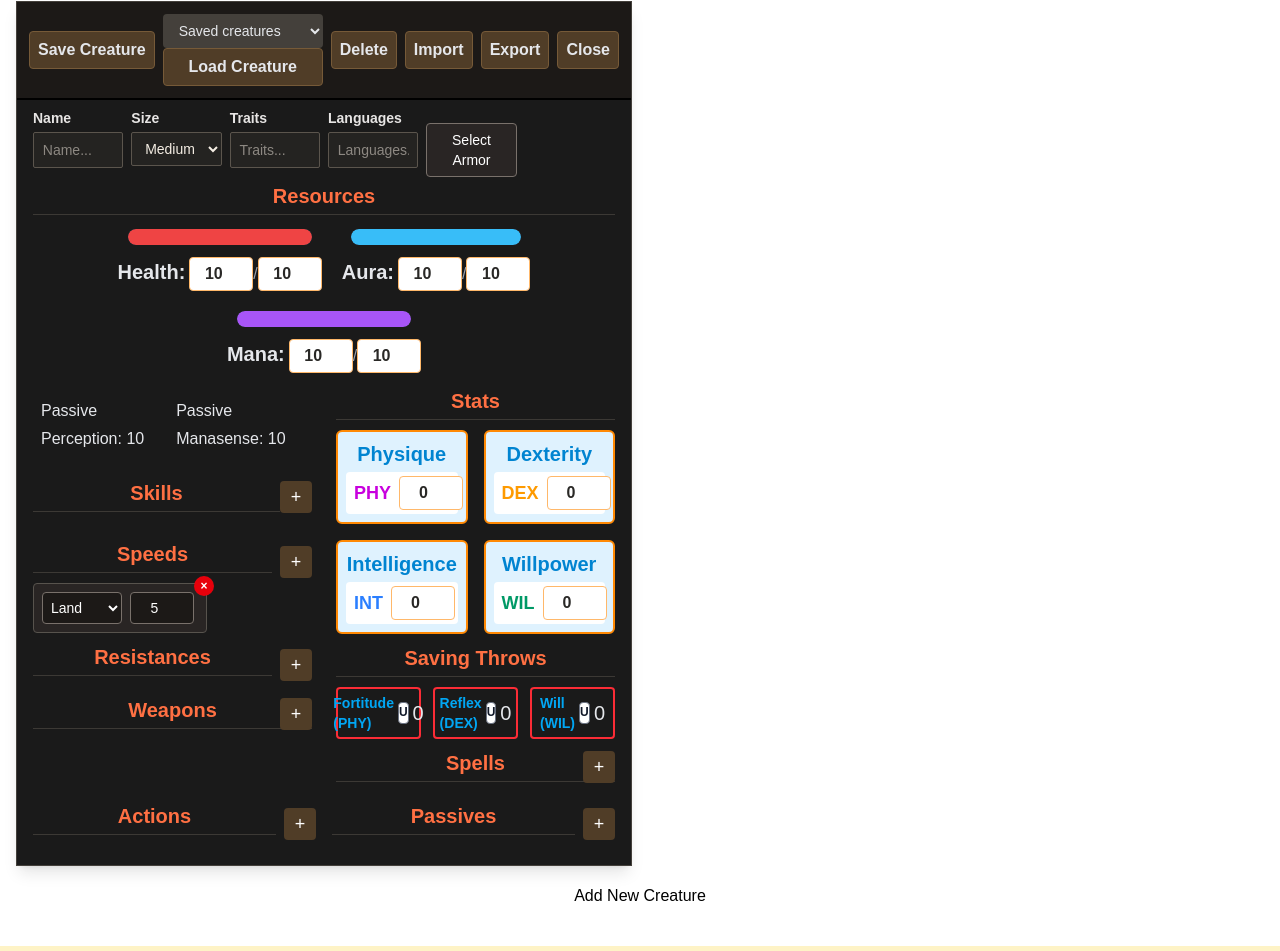
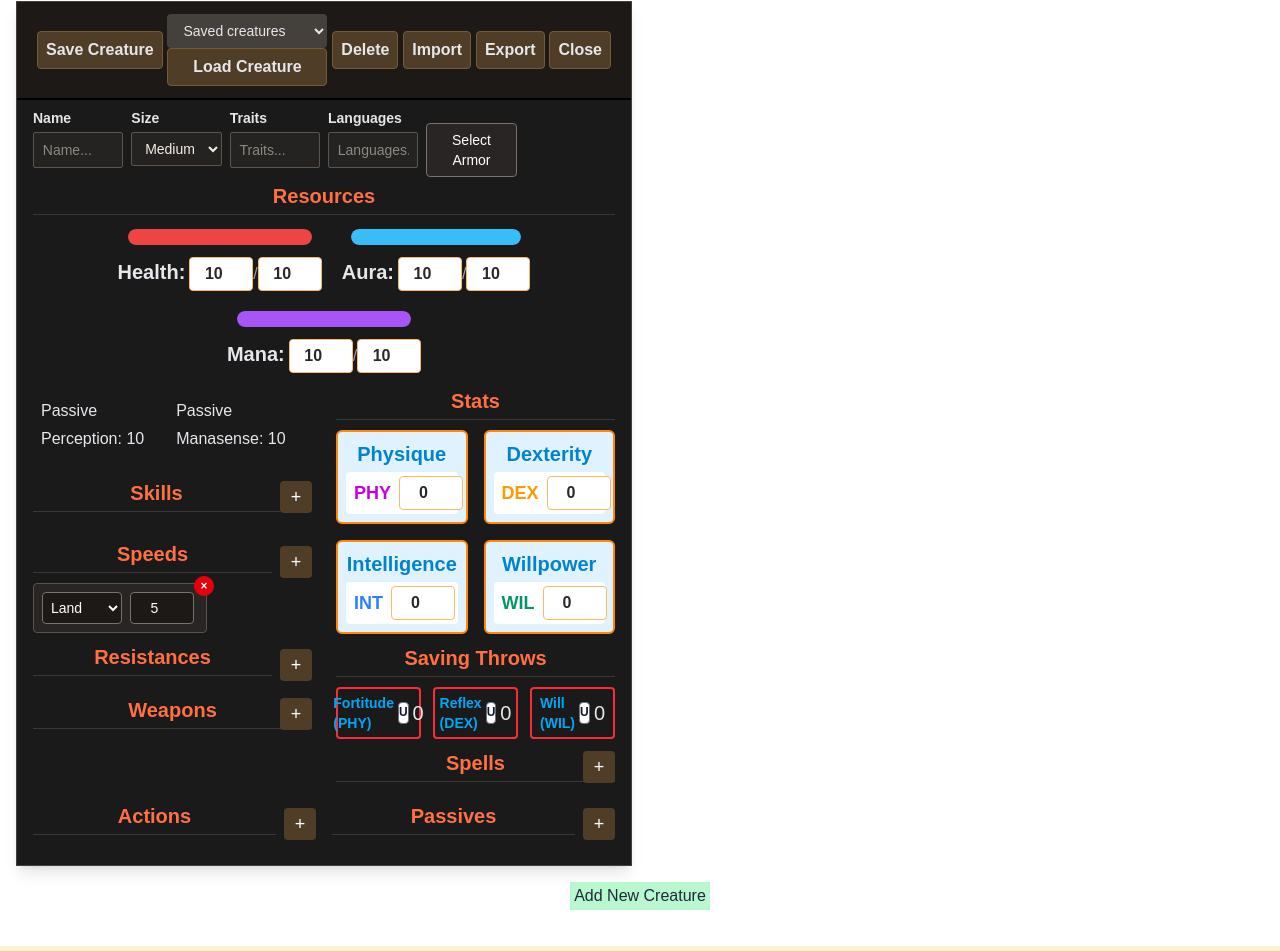
Before and after one commit to Acasez/kastorixv2, a React (Vite) app: page /kastorixv2/DMScreen in a window 1280 px wide. Shown: the part 75-1026 px from the top of the page. Built offline with nearby package versions, Linux system fonts and the light colour scheme.

Commit message:
Some more styling

```diff
--- a/src/components/DMScreen/CreatureMeta.tsx
+++ b/src/components/DMScreen/CreatureMeta.tsx
@@ -29,7 +29,7 @@ export default function CreatureMeta({
   importCreature,
 }: CreatureMetaProps) {
   return (
-    <header className="flex flex-row items-center bg-stone-900 p-3 border-b-2 border-black justify-between">
+    <header className="flex flex-row items-center bg-stone-900 p-3 px-5 border-b-2 border-black justify-between">
       <MetaButton
         label="Save Creature"
         onClick={saveCreature}
--- a/src/pages/DMScreen.tsx
+++ b/src/pages/DMScreen.tsx
@@ -1,5 +1,6 @@
 import { useState } from "react";
 import CreatureBlock from "../components/DMScreen/CreatureBlock";
+import MetaButton from "../components/CharacterSheet/MetaMenu/MetaButton";
 
 export default function DMScreen() {
   const [creatureBlocks, setCreatureBlocks] = useState([0]);
@@ -23,9 +24,11 @@ export default function DMScreen() {
           />
         ))}
       </div>
-      <button className="creature-button" onClick={addCreatureBlock}>
-        Add New Creature
-      </button>
+      <MetaButton
+        label={"Add New Creature"}
+        variant={"characterSheet"}
+        onClick={addCreatureBlock}
+      />
     </div>
   );
 }
```
